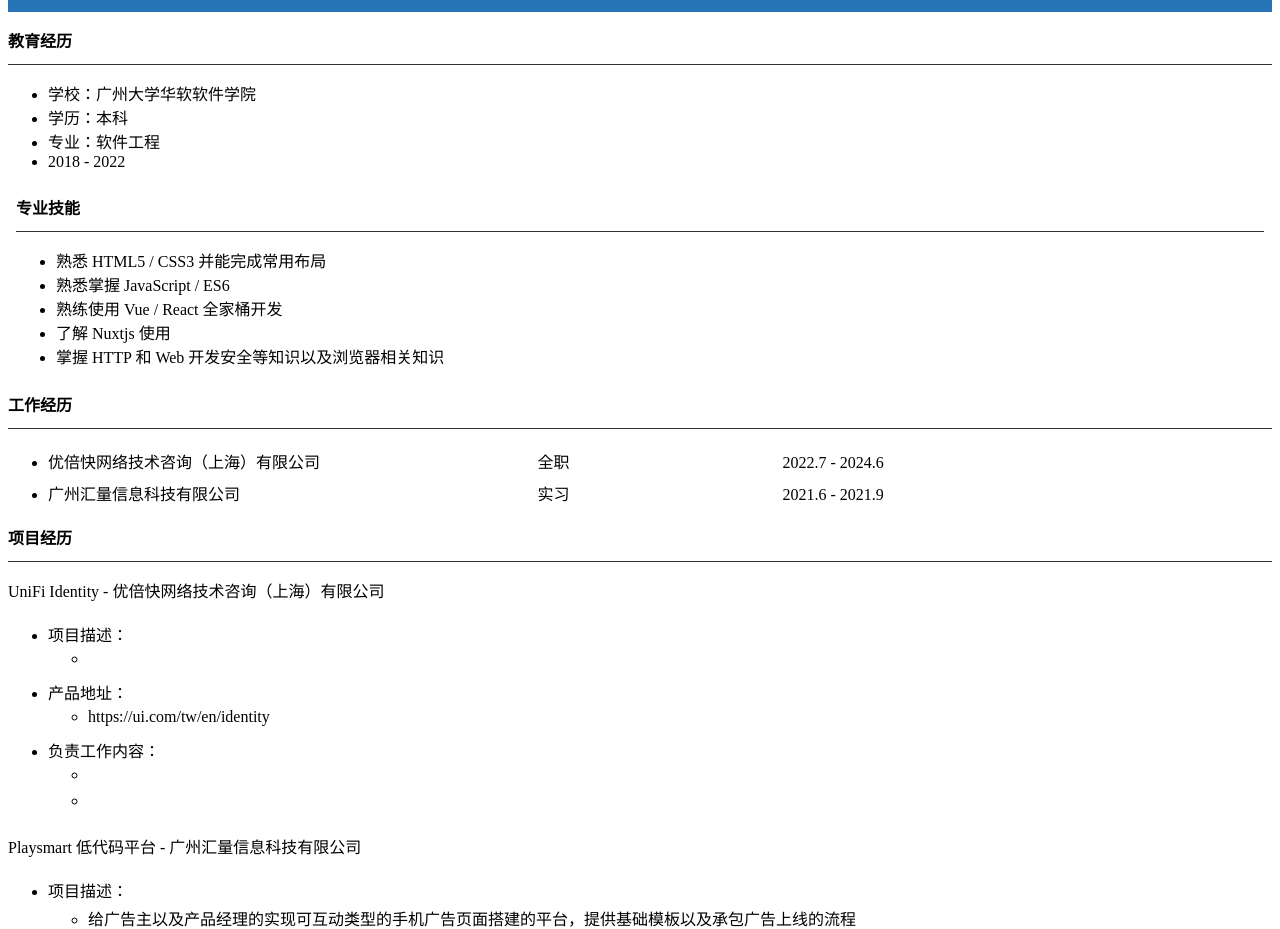
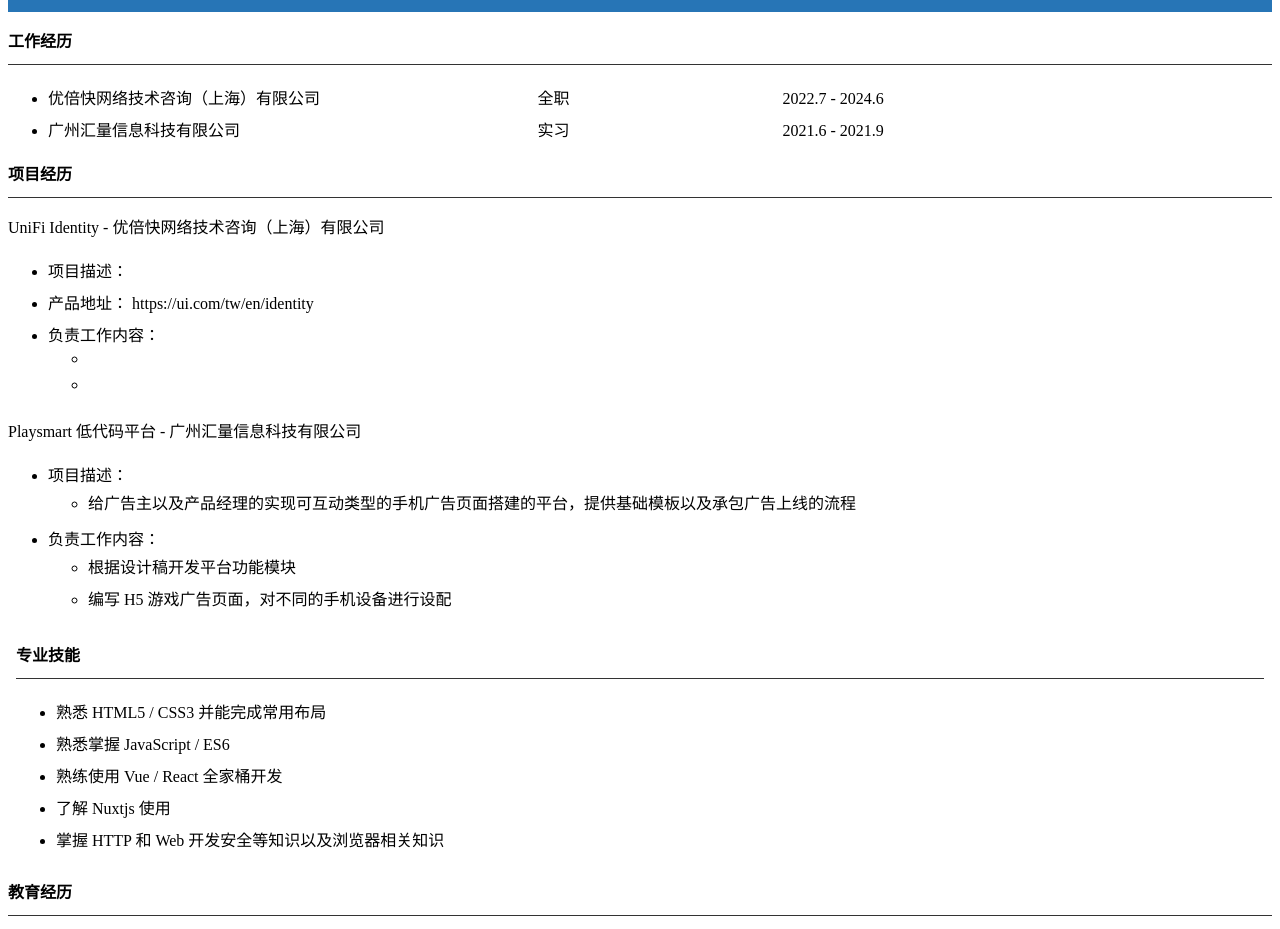
Before and after one commit to Asaki-M/qinghuann, a Nuxt app: page /resume in a window 1280 px wide. Shown: the part 187-1116 px from the top of the page. Built offline with nearby package versions, Linux system fonts and the light colour scheme.

Commit message:
update: changed styled and posistion

```diff
--- a/pages/resume.vue
+++ b/pages/resume.vue
@@ -17,35 +17,16 @@
                 <span>邮箱：</span>
                 <span>1041220793@qq.com</span>
             </div>
+            <div class="info_item">
+                <span>学历：</span>
+                <span>本科</span>
+            </div>
         </div>
         <div class="avatar_info">
             <img src="/img/avatar.jpg" alt="person avatar">
         </div>
     </header>
     <main>
-        <div class="school_info_container">
-            <div class="title_container">
-                教育经历
-            </div>
-            <ul class="school_info_content">
-                <li>学校：广州大学华软软件学院</li>
-                <li>学历：本科</li>
-                <li>专业：软件工程</li>
-                <li>2018 - 2022</li>
-            </ul>
-        </div>
-        <div class="professional_skill_container">
-            <div class="title_container">
-                专业技能
-            </div>
-            <ul class="professional_skill_content">
-                <li>熟悉 HTML5 / CSS3 并能完成常用布局</li>
-                <li>熟悉掌握 JavaScript / ES6</li>
-                <li>熟练使用 Vue / React 全家桶开发</li>
-                <li>了解 Nuxtjs 使用</li>
-                <li>掌握 HTTP 和 Web 开发安全等知识以及浏览器相关知识</li>
-            </ul>
-        </div>
         <div class="work_experience_container">
             <div class="title_container">
                 工作经历
@@ -71,16 +52,10 @@
                 <p>UniFi Identity - 优倍快网络技术咨询（上海）有限公司</p>
                 <ul class="project_item_list_container">
                     <li>
-                        <span>项目描述：</span>
-                        <ul>
-                            <li></li>
-                        </ul>
+                        项目描述：
                     </li>
                     <li>
-                        <span>产品地址：</span>
-                        <ul>
-                            <li>https://ui.com/tw/en/identity</li>
-                        </ul>
+                        产品地址： https://ui.com/tw/en/identity
                     </li>
                     <li>
                         <span> 负责工作内容：</span>
@@ -109,6 +84,29 @@
                     </li>
                 </ul>
             </div>
+        </div>
+        <div class="professional_skill_container">
+            <div class="title_container">
+                专业技能
+            </div>
+            <ul class="professional_skill_content info_ul_content">
+                <li>熟悉 HTML5 / CSS3 并能完成常用布局</li>
+                <li>熟悉掌握 JavaScript / ES6</li>
+                <li>熟练使用 Vue / React 全家桶开发</li>
+                <li>了解 Nuxtjs 使用</li>
+                <li>掌握 HTTP 和 Web 开发安全等知识以及浏览器相关知识</li>
+            </ul>
+        </div>
+        <div class="school_info_container">
+            <div class="title_container">
+                教育经历
+            </div>
+            <ul class="school_info_content info_ul_content">
+                <li>学校：广州大学华软软件学院</li>
+                <li>学历：本科</li>
+                <li>专业：软件工程</li>
+                <li>2018 - 2022</li>
+            </ul>
         </div>
     </main>
 </template>
@@ -161,17 +159,14 @@
     }
 }
 
-.school_info_container {
-    margin-top: 16px;
-}
-
 .professional_skill_container {
     width: 100%;
     padding: 8px;
-    margin-top: 16px;
 }
 
 .work_experience_container {
+    margin-top: 16px;
+
     .info_ul_content li {
         span:first-child {
             display: inline-block;
@@ -186,13 +181,21 @@
 
 }
 
-.project_item_container {
-    > p {
-        margin: 16px 0 0 0;
+.project_experience_container {
+    .project_item_container:nth-child(2) {
+        margin-top: 16px;
     }
-    .project_item_list_container {
-        li {
-            padding: 4px 0;
+
+    .project_item_container {
+
+        >p {
+            margin: 0;
+        }
+
+        .project_item_list_container {
+            li {
+                padding: 4px 0;
+            }
         }
     }
 }
```
